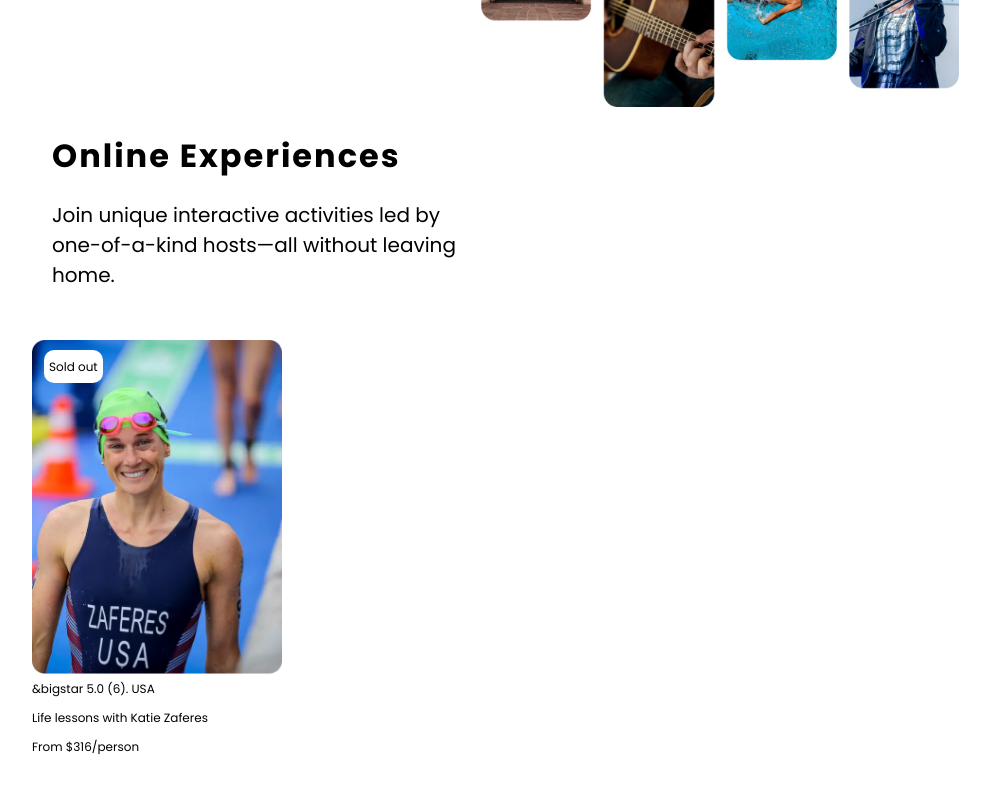
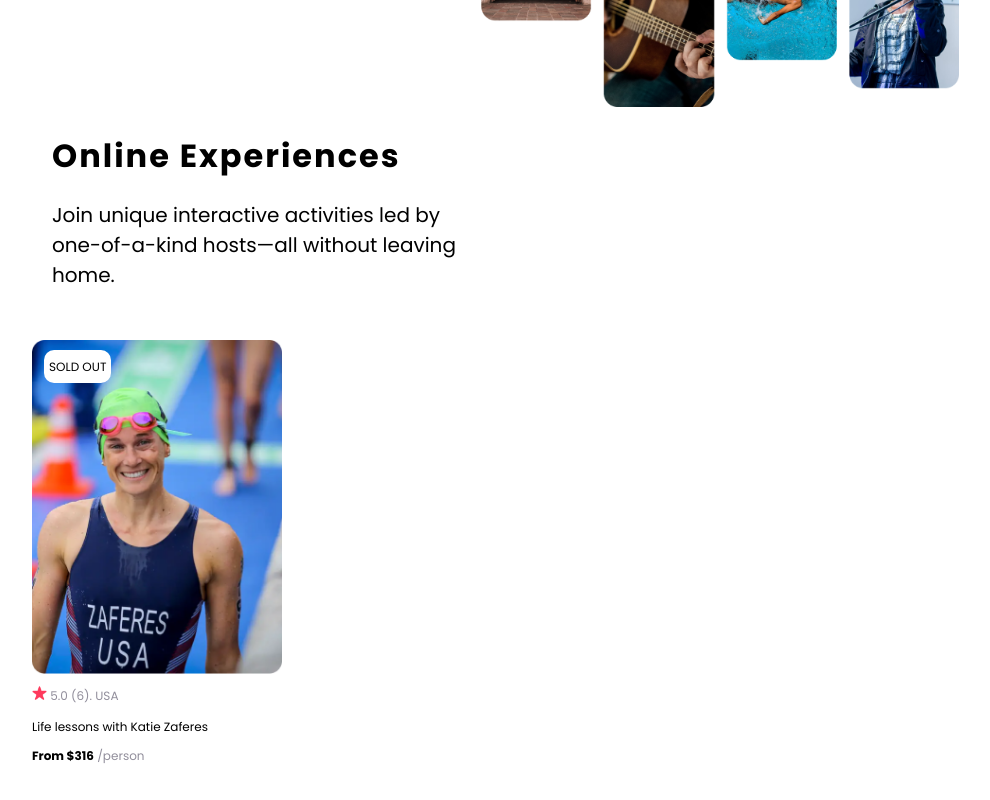
Before and after one commit to Tinady/scrimba-react-course, a React (Create React App) app in the folder airbnbclone/: page / in a window 1280 px wide. Shown: the part 362-1162 px from the top of the page, without its empty margins (6-996 px from the left). Built offline with nearby package versions, Linux system fonts and the light colour scheme.

Commit message:
Update Cards.js

```diff
--- a/airbnbclone/src/components/Cards.js
+++ b/airbnbclone/src/components/Cards.js
@@ -1,18 +1,21 @@
 import React from "react";
 import photo from "../imgs/KatieZ.png"
+import star from "../imgs/Star.png"
 
 export default function Cards()
 {
     return(
+        <div>
         <div className="card-container">
            <img className="cards-img" src={photo}/>
            <div className="cards-sold">
-           <p > Sold out</p>
+           <p > SOLD OUT </p>
            </div>
 
-           <p>&bigstar 5.0 (6). USA</p>
+           <p> <img src={star} className="star"/> <span>5.0 (6). USA</span> </p>
            <p>Life lessons with Katie Zaferes</p>
-           <p> From $316/person</p>
+           <p><b> From $316</b> <span>/person</span></p>
+        </div>
         </div>
     )
 }
```
